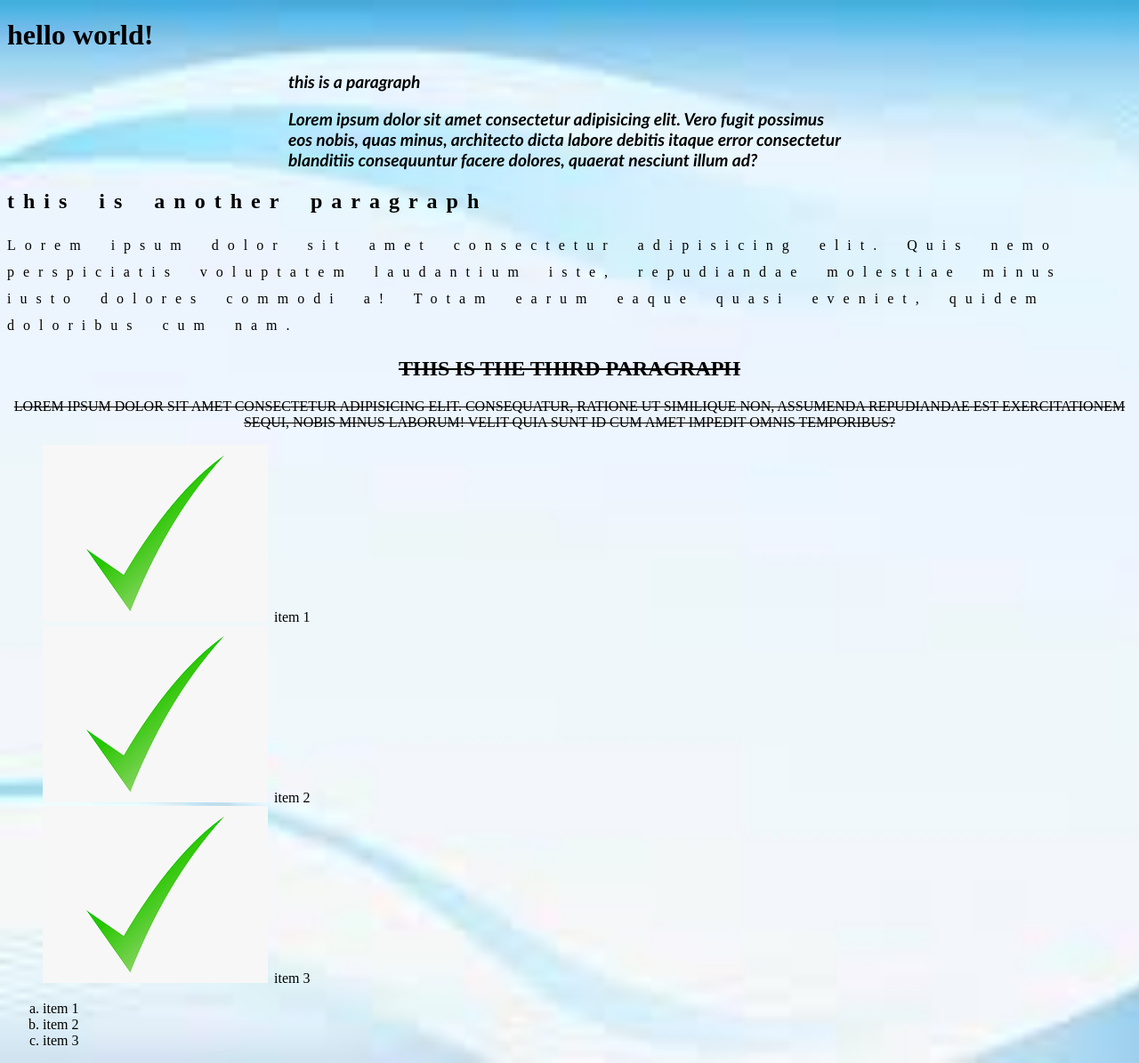
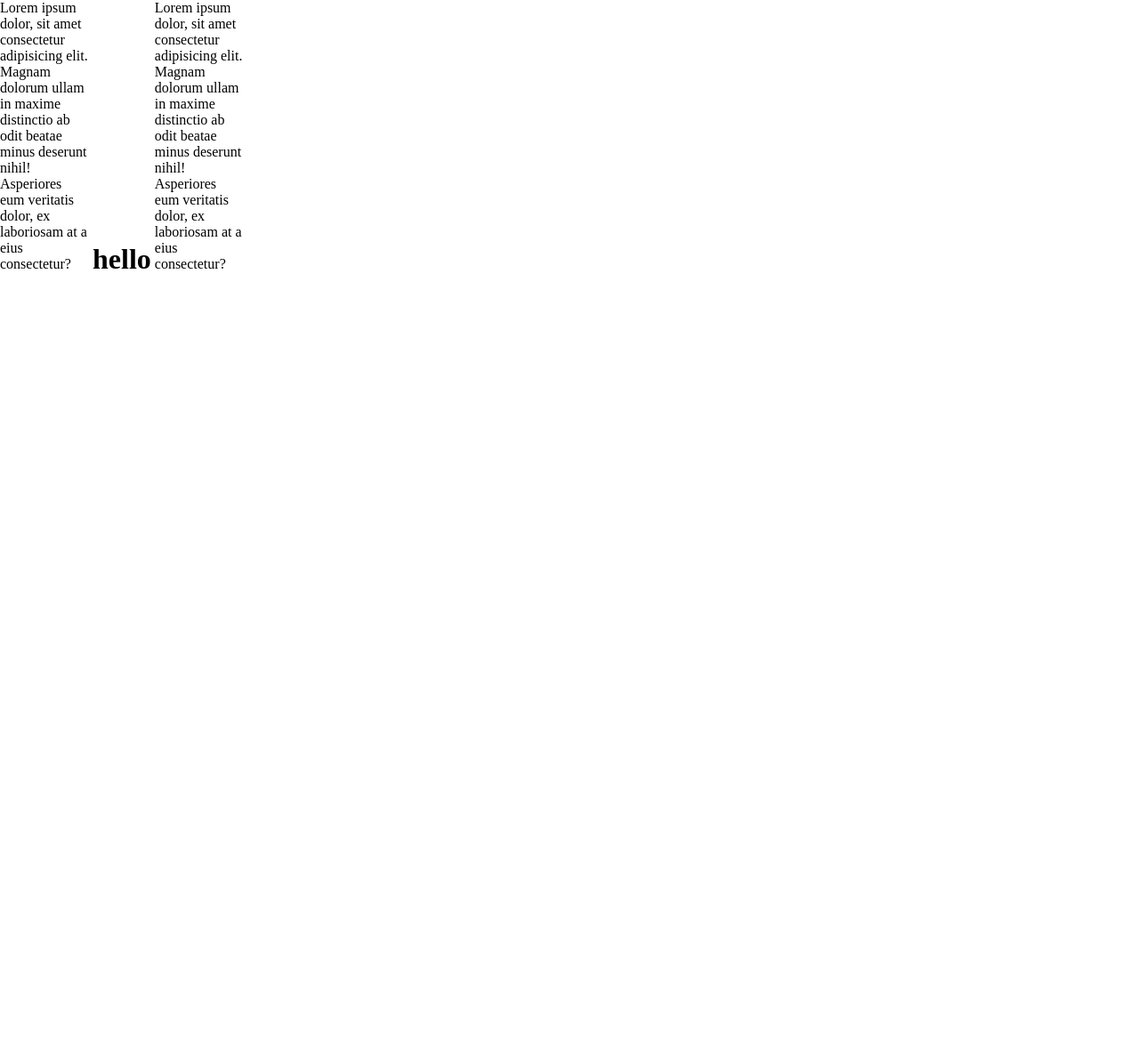
Before and after one commit to MatrixMasterProgram/CSS, a plain HTML site: page index.html in a window 1280 px wide. Shown: the whole page at 89% size. After the commit the page ends 800 px from the top, so only its background shows below. Drawn offline with Linux system fonts and the light colour scheme.

Commit message:
Add files via upload

```diff
--- a/index.html
+++ b/index.html
@@ -3,35 +3,16 @@
 <head>
     <meta charset="UTF-8">
     <meta name="viewport" content="width=device-width, initial-scale=1.0">
-    <link rel="stylesheet" type="text/css" href="style.css">
-    <title>Document</title>
+    <link rel="stylesheet" href="style.css">
+    <title>Matrix Master</title>
 </head>
 <body>
-    <h1 id="header1"  >hello world!</h1>
-<div>
-    <h2 class="para1" >this is a paragraph</h2>
-    <p class="para1" >
-        Lorem ipsum dolor sit amet consectetur adipisicing elit. Vero fugit possimus eos nobis, quas minus, architecto dicta labore debitis itaque error consectetur blanditiis consequuntur facere dolores, quaerat nesciunt illum ad?
-    </p>
-</div>
-    <h2 class="para2" >this is another paragraph</h2>
-    <p class="para2">
-        Lorem ipsum dolor sit amet consectetur adipisicing elit. Quis nemo perspiciatis voluptatem laudantium iste, repudiandae molestiae minus iusto dolores commodi a! Totam earum eaque quasi eveniet, quidem doloribus cum nam.
-    </p>
-
-    <h2 class="para3">this is the third paragraph</h2>
-    <p class="para3">
-        Lorem ipsum dolor sit amet consectetur adipisicing elit. Consequatur, ratione ut similique non, assumenda repudiandae est exercitationem sequi, nobis minus laborum! Velit quia sunt id cum amet impedit omnis temporibus?
-    </p>
-    <ul>
-        <li>item 1 </li>
-        <li>item 2 </li>
-        <li>item 3 </li>
-    </ul>
-    <ol>
-        <li>item 1 </li>
-        <li>item 2 </li>
-        <li>item 3 </li>
-    </ol>
+  <div class="contain">
+        <p class="para1">Lorem ipsum dolor, sit amet consectetur adipisicing elit. Magnam dolorum ullam in maxime distinctio ab odit beatae minus deserunt nihil! Asperiores eum veritatis dolor, ex laboriosam at a eius consectetur?
+        </p>
+        <h1>hello</h1>
+        <p class="para2">Lorem ipsum dolor, sit amet consectetur adipisicing elit. Magnam dolorum ullam in maxime distinctio ab odit beatae minus deserunt nihil! Asperiores eum veritatis dolor, ex laboriosam at a eius consectetur?
+        </p>
+    </div>
 </body>
 </html>
--- a/style.css
+++ b/style.css
@@ -1,46 +1,65 @@
-/* p {
-    color: brown;
+*{
+    margin: 0;
+    padding: 0;
 }
-.para1, .para2 , .para3{
-    background-color: red;
-}
-#header1 {
-    color: yellow;
-}
-p.para2{
-    color: chartreuse;
+
+/* .para1{
+    background-color: black;
+    color: white;
+
+    padding-top: 10px;
+    padding-right: 10px;
+    padding-bottom: 10px;
+    padding-left: 10px;
+
+    border-top-style: solid;
+    border-top-width: 10px;
+    border-top-color: brown;
+    border-right-style: dashed;
+    border-right-width: 10px;
+    border-right-color: red;
+    border-bottom-style: groove;
+    border-bottom-width: 10px;
+    border-bottom-color: blue;
+    border-left-style:dotted;
+    border-left-width: 10px;
+    border-left-color: yellow;
+
+    border-top: 10px solid brown;
+    border-right: 10px solid red;
+    border-bottom: 10px solid blue;
+    border-left: 10px solid yellow ;
+
+    margin-top: 50px;
+    margin-right: 50px;
+    margin-bottom: 50px;
+    margin-left: 50px;
+} */
+/*
+.para2{
+    background-color: black;
+    color: white;
+
+    padding: 30px;
+    border:10px solid blue;
+    margin:30px;
+} */
+/*
+.contain{
+    background-color: black;
+    color: white;
+    padding: 30px;
+    border: 10px solid blue;
+    margin: 40px;
+    width: 300px;
+    box-sizing: border-box;
 } */
 
-.para1{
-    font-family: 'Gill Sans', 'Gill Sans MT', Calibri, 'Trebuchet MS', sans-serif;
-    font-size: larger;
-    font-weight: 700;
-    font-style: italic;
+p{
+    width: 100px;
+    height: auto;
+    display: inline-block;
 }
-.para2{
-    line-height: 30px;
-    letter-spacing: 10px;
-    word-spacing: 10px;
+h1{
+    display: inline-block;
 }
-.para3{
-    text-decoration: line-through;
-    text-transform: uppercase;
-    text-align: center;
-}
-
-ul {
-    list-style-image: url(list.png);
-    list-style-position: inside;
-}
-ol {
-    list-style: lower-latin;
-}
-body{
-    background-image: url(img.jpg);
-    background-repeat: no-repeat;
-    background-size: cover;
-}
-div {
-    width: 50%;
-    margin: auto;
-}
```
